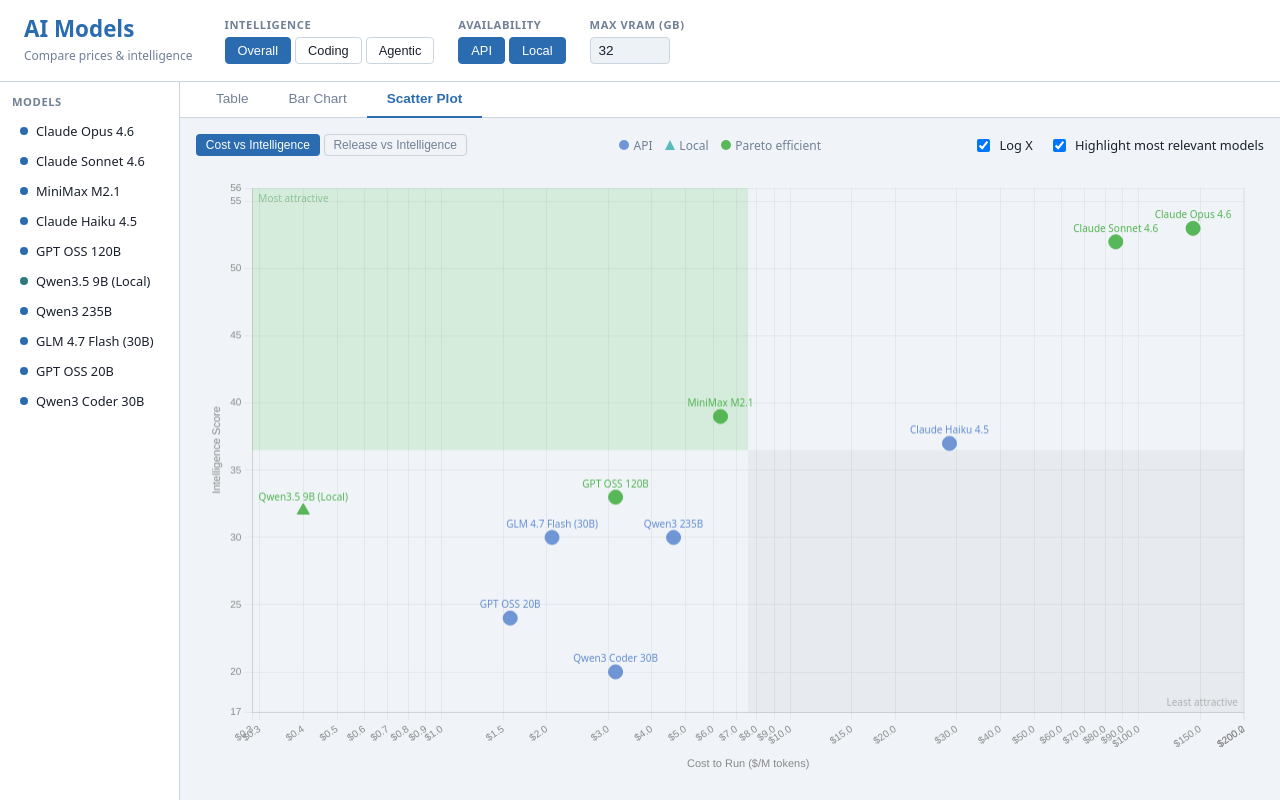
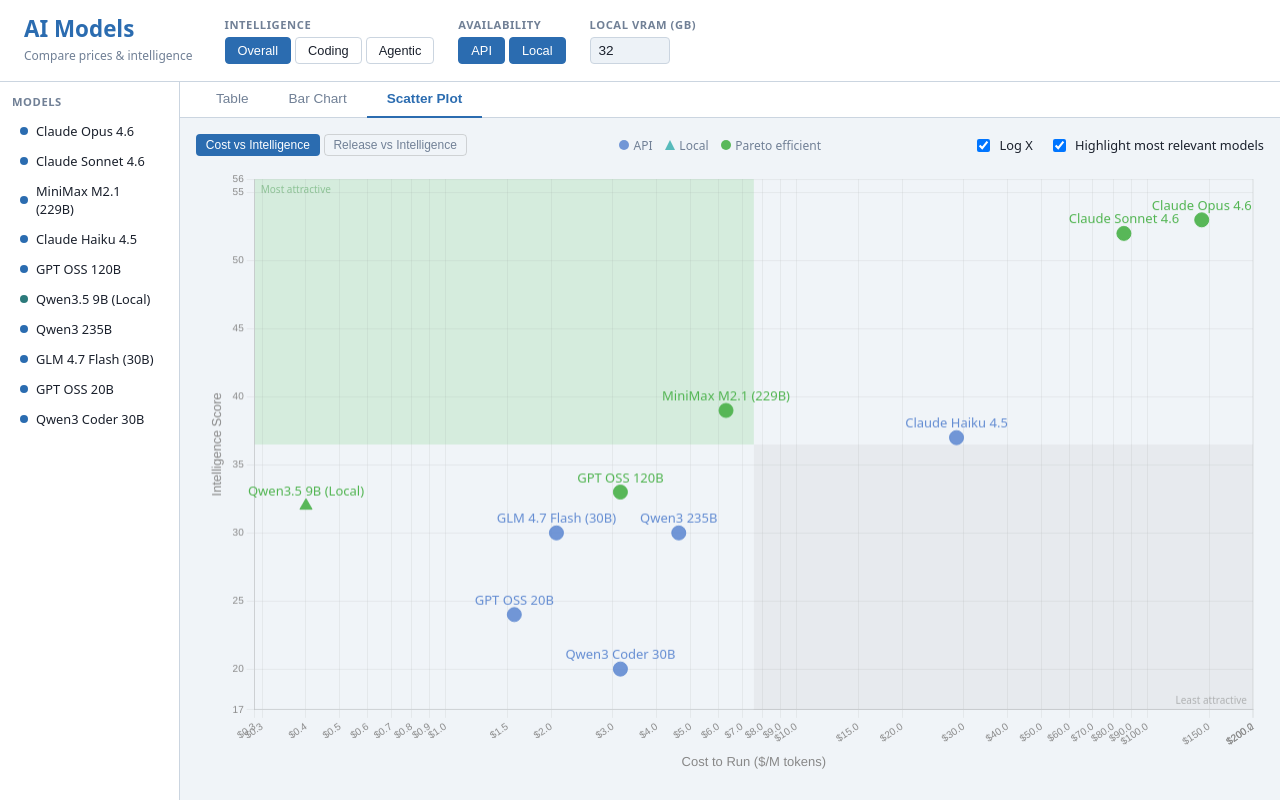
Before and after one commit to ilja82/ai-models, an Angular app: page / in a window 1280 px wide. Built offline with nearby package versions, Linux system fonts and the light colour scheme.

Commit message:
Update AI models and scatter plot components: modify model public name format; rename VRAM label; enhance chart styling and tooltip appearance

```diff
--- a/src/app/components/header/header.html
+++ b/src/app/components/header/header.html
@@ -34,7 +34,7 @@
     </div>
 
     <div class="control-group">
-      <label class="group-label" for="vram-input">Max VRAM (GB)</label>
+      <label class="group-label" for="vram-input">Local VRAM (GB)</label>
       <input
         id="vram-input"
         type="number"
--- a/src/app/components/scatter-plot/scatter-plot.ts
+++ b/src/app/components/scatter-plot/scatter-plot.ts
@@ -209,7 +209,7 @@
   private labelPlugin(): Plugin {
     return {
       id: 'labelPlugin',
-      afterDraw: (chart: Chart) => {
+      afterDatasetsDraw: (chart: Chart) => {
         const ctx = chart.ctx;
         const points = this.plotData();
         const xAxis = chart.scales['x'];
@@ -227,7 +227,7 @@
         const usedRects: { x1: number; y1: number; x2: number; y2: number }[] = [];
 
         ctx.save();
-        ctx.font = '10px system-ui, sans-serif';
+        ctx.font = '13px system-ui, sans-serif';
         ctx.textAlign = 'center';
 
         for (const pos of positions) {
@@ -277,7 +277,7 @@
       type: (!isDate && logScale) ? 'logarithmic' : 'linear',
       min: xBounds.min,
       max: xBounds.max,
-      title: {display: true, text: title, color: '#888', font: {size: 11}},
+      title: {display: true, text: title, color: '#888', font: {size: 13}},
       ticks: {color: '#888', font: {size: 10}, callback: tickCallback},
       grid: {color: 'rgba(128,128,128,0.1)'},
     };
@@ -309,10 +309,11 @@
         responsive: true,
         maintainAspectRatio: false,
         animation: { duration: 200 },
-        layout: { padding: { top: 20, right: 20, bottom: 10, left: 10 } },
+        layout: {padding: {top: 10, right: 10, bottom: 10, left: 10}},
         plugins: {
           legend: { display: false },
           tooltip: {
+            backgroundColor: 'rgba(30, 30, 40, 0.97)',
             callbacks: {
               label: (ctx) => {
                 const model = this.state.filteredModels()[ctx.dataIndex];
@@ -350,7 +351,7 @@
               display: true,
               text: 'Intelligence Score',
               color: '#888',
-              font: { size: 11 },
+              font: {size: 13},
             },
             ticks: { color: '#888', font: { size: 10 } },
             grid: { color: 'rgba(128,128,128,0.1)' },
--- a/src/app/models/ai-models.data.ts
+++ b/src/app/models/ai-models.data.ts
@@ -157,7 +157,7 @@
   }),
   m({
     id: 'minimax-m2.1',
-    publicName: 'MiniMax M2.1',
+    publicName: 'MiniMax M2.1 (229B)',
     modelName: 'minimax-m2.1',
     inputCosts: 0.3,
     outputCosts: 1.2,
```
